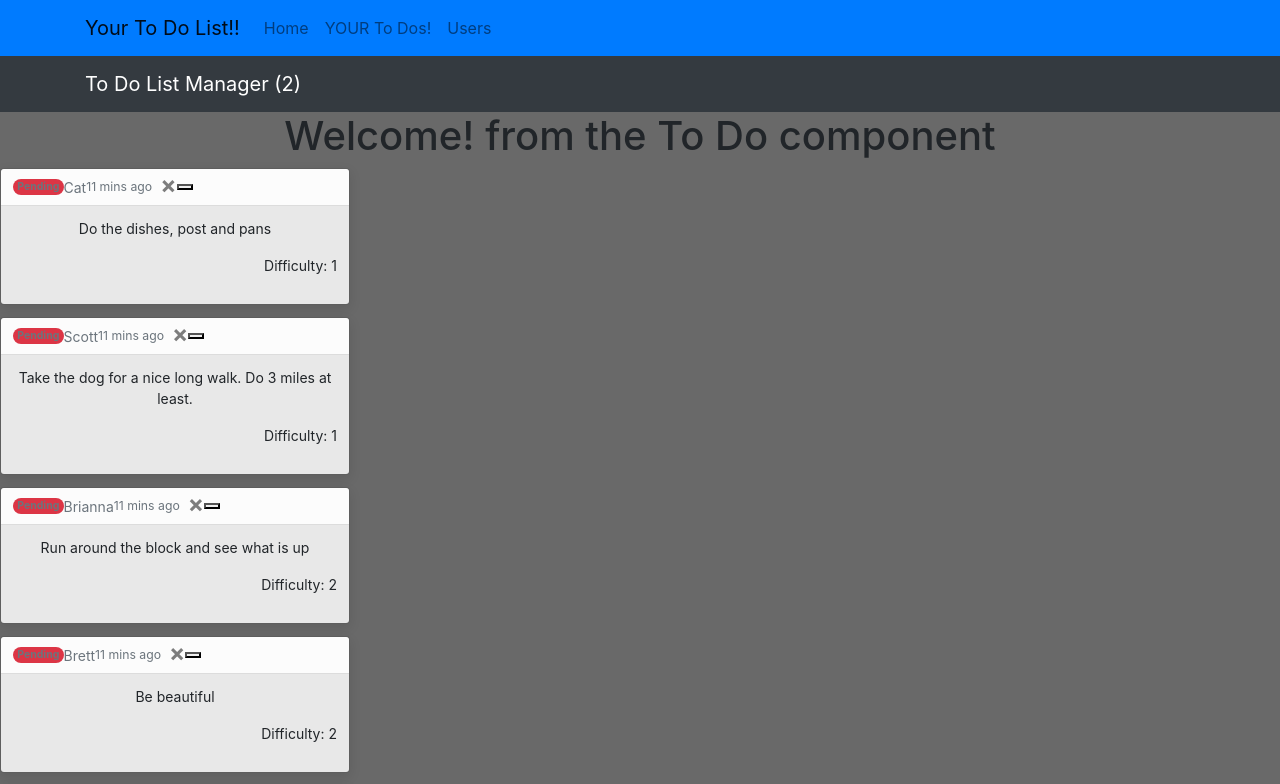
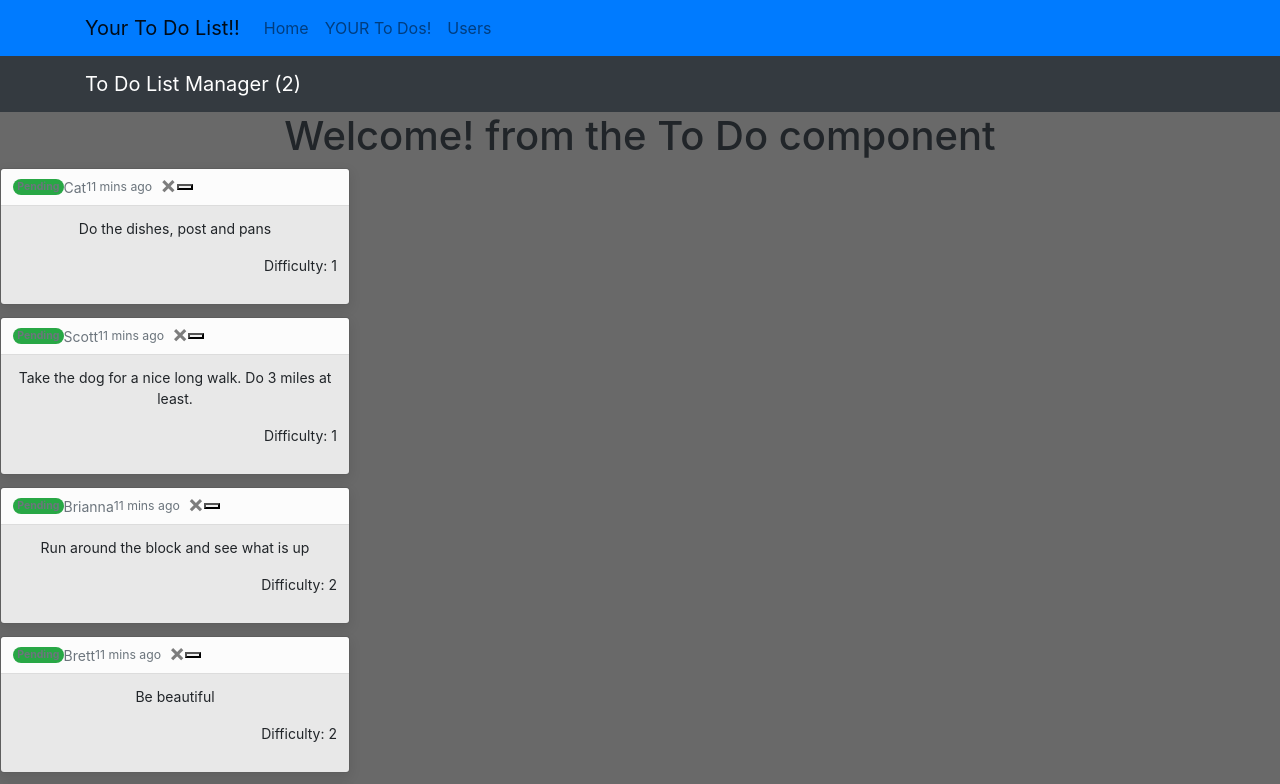
Before and after one commit to ymclapp/ReactLab, a React (Create React App) app in the folder lab36reactapp/: page / in a window 1280 px wide. Shown: the top 784 px of the page. Built offline with nearby package versions, Linux system fonts and the light colour scheme.

Commit message:
added demo folders and .js files

```diff
--- a/lab36reactapp/src/components/AddToDo.js
+++ b/lab36reactapp/src/components/AddToDo.js
@@ -14,7 +14,7 @@ function AddToDo(props) {
     const submit = e => {
         e.preventDefault()
         {/*const form = e.target;
-        const { item } = form.elements;*/}
+        const { item, assigned, difficulty } = form.elements;*/}
         fetch('https://hooks.zapier.com/hooks/catch/11388983/bmhui8w/', {
             method: 'POST',
             body:  JSON.stringify({item, assigned, difficulty}),
@@ -22,8 +22,8 @@ function AddToDo(props) {
             console.error(err);
             alert ("There was an error, please try again")
         })
-       {/*} e.target.reset();
-      e.target.elements.item.focus();       */}
+       {/*} form.reset();
+      item.form.elements.focus();       */}
     }
 
     return (
--- a/lab36reactapp/src/components/Users.js
+++ b/lab36reactapp/src/components/Users.js
@@ -34,7 +34,7 @@ function Users(props) {
         {users.map(user => (
         <Toast class="mt-4" style={{width: "32rem"}} key={user.name}>
              <Toast.Header>
-                 {user.completed ? <Badge pill bg="success">Complete</Badge> : <Badge pill bg="danger">Pending</Badge>}
+                 {user.completed ? <Badge pill bg="danger">Complete</Badge> : <Badge pill bg="success">Pending</Badge>}
                  <span class="d-inline-block ms-2 me-auto">{user.assigned}</span>
                  <small>11 mins ago</small>
               <button type="button" class="ml-2 mb-1 close" data-dismiss="toast" aria-label="Close">
```
Also changed, not shown: lab36reactapp/src/components/auth/index.js (added), lab36reactapp/src/components/auth/login.js (added), lab36reactapp/src/components/hooks/useAuth.js (added).
